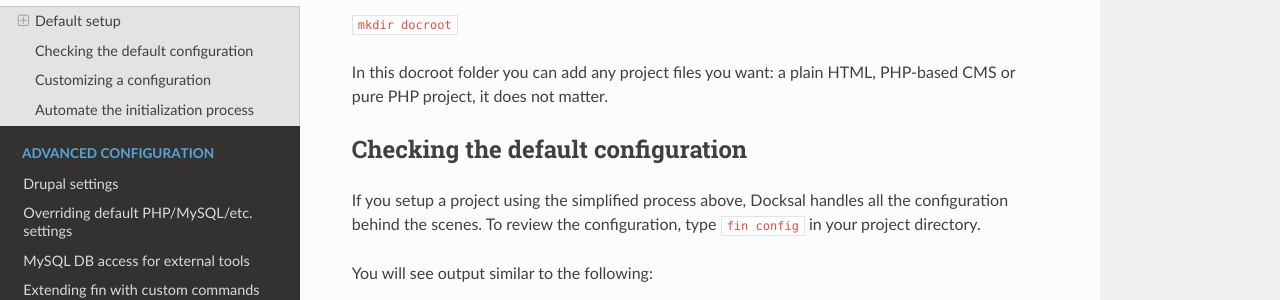
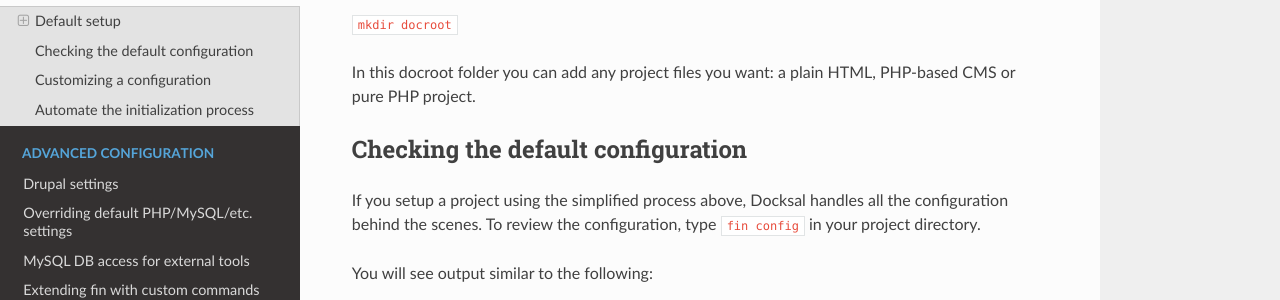
Before and after one commit to docksal/docksal, an MkDocs documentation site: the page built from docs/project-setup.md, in a window 1280 px wide and 900 px high, scrolled down 1281 px. Shown: the part 195-495 px from the top of the window. Built offline with MkDocs 1.6.1, drawn with Linux system fonts in a browser that asks for light colours; nearby versions of some CDN libraries; old or Windows-style settings are respelled for this version of MkDocs.

Commit message:
Update project-setup.md

```diff
--- a/docs/project-setup.md
+++ b/docs/project-setup.md
@@ -52,7 +52,7 @@ To have a working site, you need to add a document root and start adding files.
 
 `mkdir docroot`
 
-In this docroot folder you can add any project files you want: a plain HTML, PHP-based CMS or pure PHP project, it does not matter.
+In this docroot folder you can add any project files you want: a plain HTML, PHP-based CMS or pure PHP project.
 
 ## Checking the default configuration
 
```
